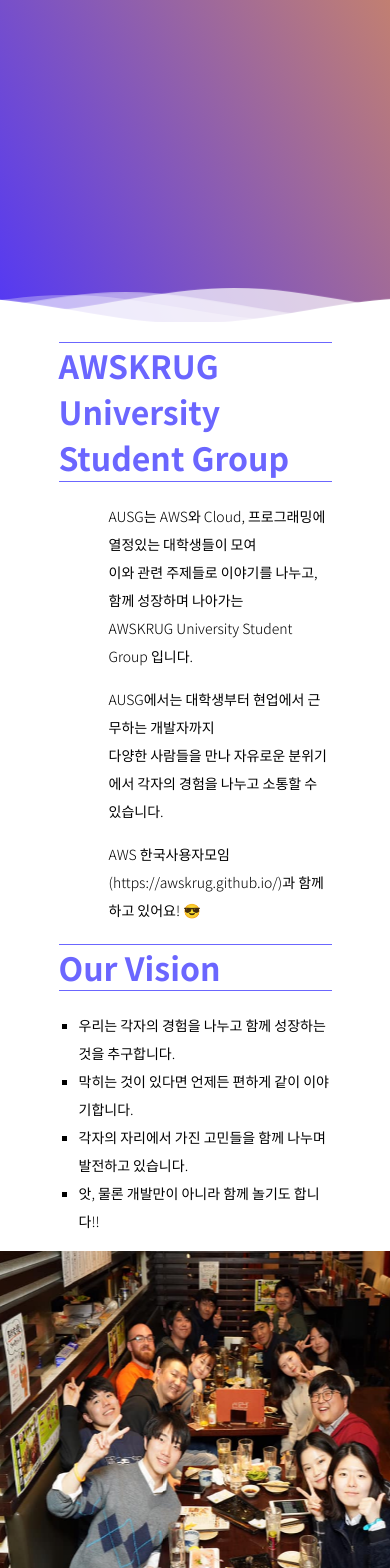
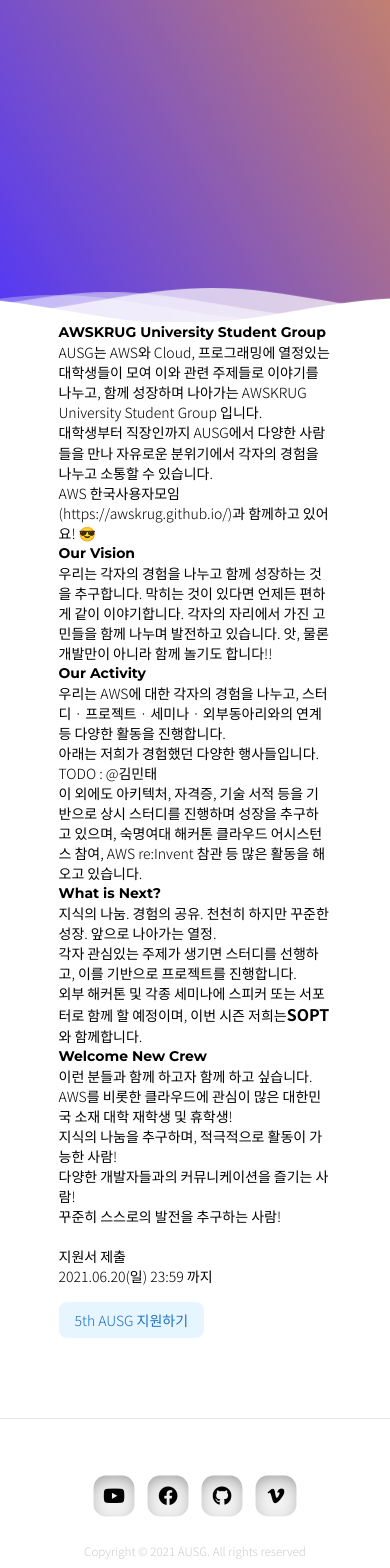
Before and after one commit to AUSG/Relay-Homepage, a Next.js app in the folder client/: page / in a window 390 px wide. Shown: the part 432-2000 px from the top of the page. Built offline with nearby package versions, Linux system fonts and the light colour scheme.

Commit message:
feat: index page mobile compatibility

```diff
--- a/client/src/components/common/Banner.tsx
+++ b/client/src/components/common/Banner.tsx
@@ -11,7 +11,7 @@ const Banner: React.FC = () => {
     <div className="">
       <div className="header">
         <div className="inner-header flex flex-col justify-center">
-          <LogoWhiteSVG width={200} className="mr-4" />
+          <LogoWhiteSVG width={400} className="mx-auto mt-20 mb-10" />
           <h1 className="text-5xl text-white typography mt-10 mx-20">
             AWSKRUG University Student Group
           </h1>
--- a/client/src/components/common/Content.tsx
+++ b/client/src/components/common/Content.tsx
@@ -2,64 +2,53 @@ import "react-responsive-carousel/lib/styles/carousel.min.css";
 
 import styled from "@emotion/styled";
 import React from "react";
-import { Carousel } from "react-responsive-carousel";
+// import { Carousel } from "react-responsive-carousel";
 
-const images = [
-  { url: "images/-1.jpg" },
-  { url: "images/0.jpg" },
-  { url: "images/9.png" },
-  { url: "images/18.jpg" },
-];
+// const images = [
+//   { url: "images/-1.jpg" },
+//   { url: "images/0.jpg" },
+//   { url: "images/9.png" },
+//   { url: "images/18.jpg" },
+// ];
 
 const Content: React.FC = () => (
   <div className="main">
     <div className="doc_content">
       <div>
-        <div className="title">
-          <strong> AWSKRUG University Student Group </strong>
+        <div className="typography text-4xl mt-10 mb-5 py-1 text-ausgPurple border-t-2 border-b-2 border-ausgPurple">
+          AWSKRUG University Student Group
         </div>
-        <div className="description">
-          <ul>
-            <li> AUSG는 AWS와 Cloud, 프로그래밍에 열정있는 대학생들이 모여 </li>
-            <li> 이와 관련 주제들로 이야기를 나누고, 함께 성장하며 나아가는</li>
-            <li> AWSKRUG University Student Group 입니다. </li>
-          </ul>
-          <ul>
-            <li> AUSG에서는 대학생부터 현업에서 근무하는 개발자까지 </li>
-            <li>
-              {" "}
-              다양한 사람들을 만나 자유로운 분위기에서 각자의 경험을 나누고
-              소통할 수 있습니다.{" "}
-            </li>
-          </ul>
-          <ul>
-            <li>
-              AWS 한국사용자모임(https://awskrug.github.io/)과 함께하고 있어요!
-              😎
-            </li>
-          </ul>
+        <div className="px-2">
+          <p>
+            AUSG는 AWS와 Cloud, 프로그래밍에 열정있는 대학생들이 모여 이와 관련
+            주제들로 이야기를 나누고, 함께 성장하며 나아가는 AWSKRUG University
+            Student Group 입니다.
+          </p>
+          <p>
+            대학생부터 직장인까지 AUSG에서 다양한 사람들을 만나 자유로운
+            분위기에서 각자의 경험을 나누고 소통할 수 있습니다.
+          </p>
+          <p>
+            AWS 한국사용자모임(https://awskrug.github.io/)과 함께하고 있어요! 😎
+          </p>
         </div>
       </div>
 
       <div className="vision_wrapper">
         <div>
-          <div className="title">
-            <strong> Our Vision </strong>
+          <div className="typography text-4xl mt-10 mb-5 py-1 text-ausgPurple border-t-2 border-b-2 border-ausgPurple">
+            Our Vision
           </div>
-          <ul className="square_list_type">
-            <li>
-              {" "}
-              우리는 각자의 경험을 나누고 함께 성장하는 것을 추구합니다.{" "}
-            </li>
-            <li> 막히는 것이 있다면 언제든 편하게 같이 이야기합니다. </li>
-            <li>
-              {" "}
-              각자의 자리에서 가진 고민들을 함께 나누며 발전하고 있습니다.{" "}
-            </li>
-            <li> 앗, 물론 개발만이 아니라 함께 놀기도 합니다!! </li>
-          </ul>
+          <div className="px-2">
+            <p>
+              우리는 각자의 경험을 나누고 함께 성장하는 것을 추구합니다. 막히는
+              것이 있다면 언제든 편하게 같이 이야기합니다. 각자의 자리에서 가진
+              고민들을 함께 나누며 발전하고 있습니다. 앗, 물론 개발만이 아니라
+              함께 놀기도 합니다!!{" "}
+            </p>
           </div>
-        <div className="carousel">
+        </div>
+        {/* <div className="carousel">
           <Carousel
             autoPlay
             showArrows
@@ -72,38 +61,33 @@ const Content: React.FC = () => (
             width={450}
           >
             {images.map((image) => (
-              <div key={image.url} style={{ height: "100%" }}>
-                <img src={image.url} style={{ height: "100%" }} />
-              </div>
+              <img
+                key={image.url}
+                src={image.url}
+                className="object-cover h-100"
+              />
             ))}
           </Carousel>
-        </div>
+        </div> */}
       </div>
 
       <div>
-        <div className="title">
-          <strong> Our Activity </strong>
+        <div className="typography text-4xl mt-10 mb-5 py-1 text-ausgPurple border-t-2 border-b-2 border-ausgPurple">
+          Our Activity
         </div>
-        <div className="description">
-          <ul>
-            <li> 우리는 AWS에 대한 각자의 경험을 나누고, </li>
-            <li>
+        <div className="px-2">
+          <p>
             {" "}
-              스터디 · 프로젝트 · 세미나 · 외부동아리와의 연계 등 다양한 활동을
-              진행합니다.{" "}
-            </li>
-            <li> 아래는 저희가 경험했던 다양한 행사들입니다. </li>
-            <li>
-              {" "}
+            우리는 AWS에 대한 각자의 경험을 나누고, 스터디 · 프로젝트 · 세미나 ·
+            외부동아리와의 연계 등 다양한 활동을 진행합니다.
+          </p>
+          <p> 아래는 저희가 경험했던 다양한 행사들입니다. </p>
+          <p>TODO : @김민태</p>
+          <p>
             이 외에도 아키텍처, 자격증, 기술 서적 등을 기반으로 상시 스터디를
-              진행하며 성장을 추구하고 있으며,{" "}
-            </li>
-            <li>
-              {" "}
-              숙명여대 해커톤 클라우드 어시스턴스 참여, AWS re:Invent 참관 등
-              많은 활동을 해오고 있습니다.
-            </li>
-          </ul>
+            진행하며 성장을 추구하고 있으며, 숙명여대 해커톤 클라우드 어시스턴스
+            참여, AWS re:Invent 참관 등 많은 활동을 해오고 있습니다.
+          </p>
         </div>
       </div>
 
@@ -111,70 +95,49 @@ const Content: React.FC = () => (
       <div></div>
 
       <div>
-        <div className="title">
-          <strong>What is Next?</strong>
+        <div className="typography text-4xl mt-10 mb-5 py-1 text-ausgPurple border-t-2 border-b-2 border-ausgPurple">
+          What is Next?
         </div>
-        <div className="description">
-          <ul>
-            <li>
-              {" "}
-              지식의 나눔. 경험의 공유. 천천히 하지만 꾸준한 성장. 앞으로
-              나아가는 열정.{" "}
-            </li>
-            <li> . </li>
-            <li>
-              {" "}
+        <div className="px-2">
+          <p>
+            지식의 나눔. 경험의 공유. 천천히 하지만 꾸준한 성장. 앞으로 나아가는
+            열정.
+          </p>
+          <p>
             각자 관심있는 주제가 생기면 스터디를 선행하고, 이를 기반으로
-              프로젝트를 진행합니다.{" "}
-            </li>
-            <li>
-              {" "}
-              외부 해커톤 및 각종 세미나에 스피커 또는 서포터로 함께 할
-              예정이며,{" "}
-            </li>
-            <li>
-              {" "}
-              이번 시즌 저희는{" "}
-              <span style={{ fontSize: "16px", fontWeight: "bold" }}>
-                SOPT
-              </span>{" "}
-              와 함께합니다.{" "}
-            </li>
-          </ul>
+            프로젝트를 진행합니다.
+          </p>
+          <p>
+            외부 해커톤 및 각종 세미나에 스피커 또는 서포터로 함께 할 예정이며,
+            이번 시즌 저희는
+            <span style={{ fontSize: "16px", fontWeight: "bold" }}>SOPT</span>와
+            함께합니다.
+          </p>
         </div>
       </div>
 
       <div>
-        <div className="title">
-          <strong>Welcome New Crew</strong>
+        <div className="typography text-4xl mt-10 mb-5 py-1 text-ausgPurple border-t-2 border-b-2 border-ausgPurple">
+          Welcome New Crew
         </div>
-        <div className="description">
-          <ul>
-            <li>
-              <span style={{ fontSize: "24px", fontWeight: "bold" }}>
-                이런 분들과 함께 하고자 함께 하고 싶습니다!
-              </span>
-            </li>
-            <li>
-              {" "}
+        <div className="px-2">
+          <p className="font-bold text-2xl">
+            이런 분들과 함께 하고자 함께 하고 싶습니다.
+          </p>
+          <p>
             AWS를 비롯한 클라우드에 관심이 많은 대한민국 소재 대학 재학생 및
-              휴학생!{" "}
-            </li>
-            <li> 지식의 나눔을 추구하며, 적극적으로 활동이 가능한 사람! </li>
-            <li> 다양한 개발자들과의 커뮤니케이션을 즐기는 사람! </li>
-            <li> 꾸준히 스스로의 발전을 추구하는 사람! </li>
+            휴학생!
+          </p>
+          <p> 지식의 나눔을 추구하며, 적극적으로 활동이 가능한 사람! </p>
+          <p> 다양한 개발자들과의 커뮤니케이션을 즐기는 사람! </p>
+          <p> 꾸준히 스스로의 발전을 추구하는 사람! </p>
           <br />
-            <li>
-              {" "}
-              <span style={{ fontSize: "20px", fontWeight: "bold" }}>
-                지원서 제출
-              </span>{" "}
-            </li>
-            <li> 2021.06.20(일) 23:59 까지 </li>
-            <li>
+          <p className="font-bold text-xl">지원서 제출</p>
+          <p> 2021.06.20(일) 23:59 까지 </p>
+          <p>
             <Button href="http://bit.ly/ausg-5th">5th AUSG 지원하기</Button>
-            </li>
-          </ul>
+          </p>
+          <br />
         </div>
       </div>
     </div>
--- a/client/src/components/common/Footer.tsx
+++ b/client/src/components/common/Footer.tsx
@@ -3,13 +3,6 @@ import React from "react";
 const Footer: React.FC = () => (
   <footer className="doc_footer">
     <div className="wrap_comm">
-      <small className="txt_copyright">
-        Copyright ©
-        <a href="#none" target="_blank" rel="noreferrer" className="link_ausg">
-          {"\u00A0"}2021 AUSG.{"\u00A0"}
-        </a>
-        All rights reserved
-      </small>
       <div className="social-links">
         <a
           className="social_btn"
@@ -40,7 +33,7 @@ const Footer: React.FC = () => (
         </a>
         <a
           className="social_btn"
-          title="AUSG on velog.io"
+          title="AUSG on Velog"
           href="https://velog.io/@ausg"
           target="_blank"
           rel="noreferrer"
@@ -48,6 +41,15 @@ const Footer: React.FC = () => (
           <i className="fab fa-vimeo-v"></i>
         </a>
       </div>
+
+      <small className="txt_copyright">
+        Copyright ©
+        <a href="#none" target="_blank" rel="noreferrer" className="link_ausg">
+          {" "}
+          2021 AUSG.{" "}
+        </a>
+        All rights reserved
+      </small>
     </div>
   </footer>
 );
--- a/client/src/styles/global.css
+++ b/client/src/styles/global.css
@@ -13,8 +13,13 @@ code {
 }
 
 /* Commons */
+:root {
+  --ausg-purple: #6b66ff;
+  --ausg-orange: #f19e39;
+}
+
 .typography {
-  font-family: "Montserrat", sans-serif;
+  font-family: "Montserrat", sans-serif !important;
 }
 
 /* layout */
@@ -41,8 +46,8 @@ body {
 }
 .wrap_comm {
   width: 100%;
-  margin: 0 auto;
   position: relative;
+  text-align: center;
 }
 
 /* head */
@@ -75,13 +80,13 @@ body {
 }
 .main .doc_content .title {
   margin: 20px 0 20px 0;
-  border-color: #6b66ff #6b66ff;
+  border-color: var(--ausg-purple) var(--ausg-purple);
   border-style: solid none solid;
   border-width: 1px 1px;
 }
 
 .main .doc_content .title strong {
-  color: #6b66ff;
+  color: var(--ausg-purple);
   font-size: xx-large;
   font-weight: bolder;
 }
@@ -197,10 +202,9 @@ body {
 }
 /* footer */
 .doc_footer {
-  display: block;
   box-sizing: border-box;
-  padding: 50px 15% 60px;
-  margin: 0 auto;
+  padding: 50px;
+  margin-top: 60px;
   border-top: 1px solid #e6e6e6;
 }
 .doc_footer .list_policy {
@@ -222,15 +226,13 @@ body {
 }
 
 .doc_footer .social-links {
-  display: inline-block;
-  position: absolute;
-  right: 0px;
+  text-align: center;
 }
 
 .doc_footer .social_btn {
   display: inline-block;
-  width: 30px;
-  height: 30px;
+  width: 34px;
+  height: 34px;
   background-color: #f1f1f1;
   margin: 10px;
   color: #000000;
@@ -238,18 +240,18 @@ body {
   box-shadow: 0 5px 15px -5px #00000070 inset;
   overflow: hidden;
   position: relative;
+  transform: scale(1.2);
 }
 
 .doc_footer .social_btn i {
-  line-height: 30px;
-  margin-left: 7px;
+  line-height: 34px;
   font-size: 16px;
   transition: 0.2s linear;
 }
 
 .doc_footer .social_btn:hover i {
   transform: scale(1.2);
-  color: #f19e39;
+  color: var(--ausg-orange);
 }
 
 .doc_footer .social_btn::before {
@@ -257,7 +259,7 @@ body {
   position: absolute;
   width: 120%;
   height: 120%;
-  background-color: #6b66ff;
+  background-color: var(--ausg-purple);
   transform: rotate(45deg);
   left: -110%;
   top: 90%;
--- a/client/tailwind.config.js
+++ b/client/tailwind.config.js
@@ -28,6 +28,8 @@ module.exports = {
       indigo: colors.indigo,
       purple: colors.violet,
       pink: colors.pink,
+      ausgPurple: "#6b66ff",
+      ausgOrange: "#f19e39",
     },
     spacing: {
       px: "1px",
```
Also changed, not shown: client/src/components/molecules/AwsIcons.tsx (+10 -12 lines). Lines whose indentation alone changed are shown as unchanged.
